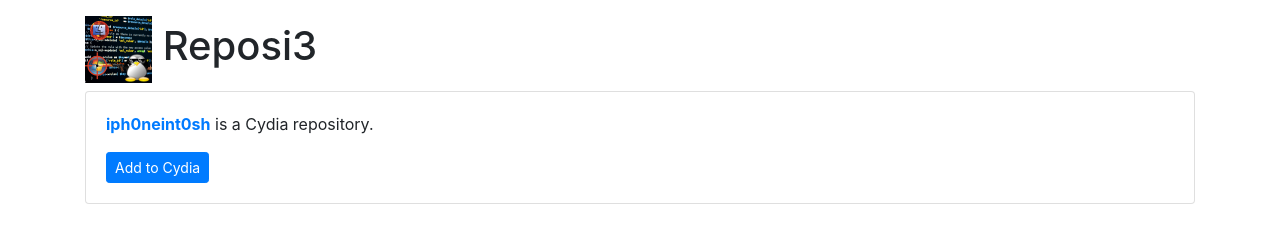
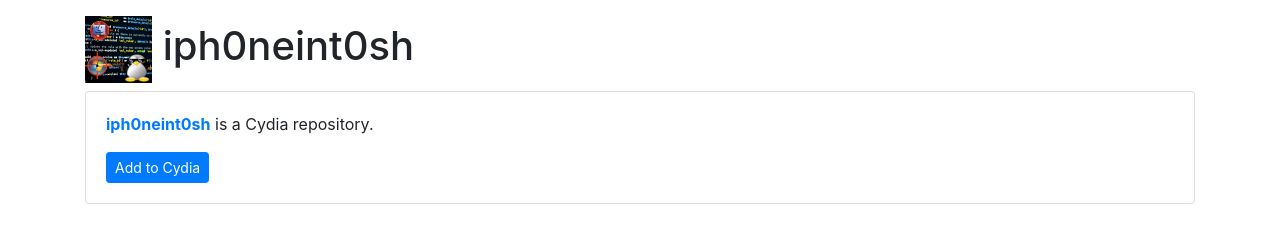
Before and after one commit to inecraftm84/iph0neint0shREPO, a plain HTML site: page index.html in a window 1280 px wide. Drawn offline with nearby package versions, Linux system fonts and the light colour scheme.

Commit message:
Update index.html

```diff
--- a/index.html
+++ b/index.html
@@ -11,7 +11,7 @@
 <body>
 
 <div class="container">
-	<h1><img src="CydiaIcon.png"> Reposi3</h1>
+	<h1><img src="CydiaIcon.png"> iph0neint0sh</h1>
 </div>
 
 <div class="container">
```
